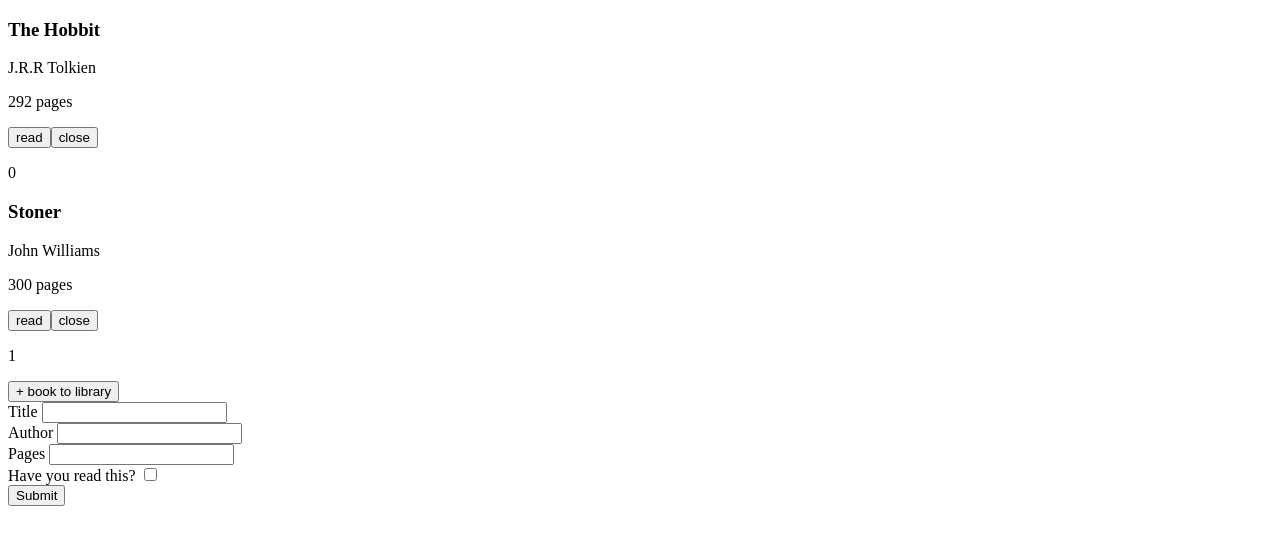
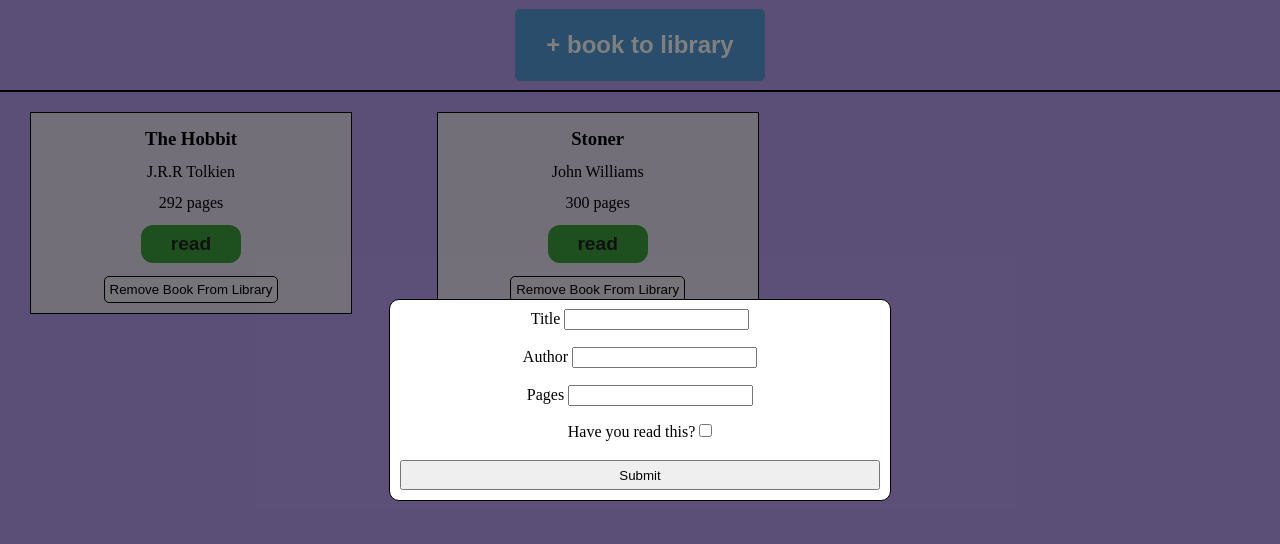
Before and after one commit to Aristotleboi/library, a plain HTML site: page index.html in a window 1280 px wide. Both pictures are taken after a click on the button "+ book to library". Drawn offline with Linux system fonts and the light colour scheme.

Commit message:
finished for now needs updates and css clean up:

```diff
--- a/index.html
+++ b/index.html
@@ -8,11 +8,9 @@
     <title>Library</title>
 </head>
 <body>
-    <div id="cards">
-
+    <div class="header">
+        <button id="add">+ book to library</button>
     </div>
-
-    <button id="add">+ book to library</button>
     <div class="form" id="form">
         <form>
             <div class="book-title">
@@ -35,6 +33,12 @@
         <button type="submit" id="submit">Submit</button>
     </div>
 
+    <div id="cards">
+
+    </div>
+    <div id="overlay"></div>
+
+
     <script src="library.js"></script>
 </body>
 </html>
--- a/library.js
+++ b/library.js
@@ -41,10 +41,11 @@ function dispayBooks() {
         read.setAttribute('class', read.innerText)
         let closeButton = document.createElement('button');
         closeButton.setAttribute('class', 'close-button')
-        closeButton.innerText = "close";
+        closeButton.innerText = "Remove Book From Library";
         let libraryNumber = i;
         let cardNumber = document.createElement('p');
         cardNumber.innerText = libraryNumber;
+        cardNumber.setAttribute('class', 'card-number')
         console.log(libraryNumber)
         bookCard.append(title);
         bookCard.append(author);
@@ -57,6 +58,16 @@ function dispayBooks() {
         //function to allow button to remove library card
         closeButton.addEventListener('click', () => {
             cards.removeChild(bookCard)
+        })
+
+        read.addEventListener('click', () => {
+            if (read.innerText === 'read') {
+                read.innerHTML = 'unread';
+                read.setAttribute('class', 'unread');
+            } else {
+                read.innerHTML = 'read';
+                read.setAttribute('class', 'read');
+            }
         })
     }
 }
@@ -79,9 +90,31 @@ function bookForm() {
     }
     addBookToLibrary(bookTitle, bookAuthor, bookPages, bookReadValue);
     dispayBooks();
+    closeModal(form)
 }
 
 const submitForm = document.querySelector("#submit");
 submitForm.addEventListener('click', () => {
     bookForm();
 })
+
+//javascript for form popup
+
+const openForm = document.querySelector('#add')
+const overlay = document.getElementById('overlay')
+openForm.addEventListener('click', () => {
+    const form = document.querySelector('.form');
+    openModal(form);
+});
+
+function openModal(modal) {
+    if (modal == null) return;
+    modal.classList.add('active')
+    overlay.classList.add('active')
+}
+
+function closeModal(modal) {
+    if (modal == null) return;
+    modal.classList.remove('active');
+    overlay.classList.remove('active');
+}
--- a/style.css
+++ b/style.css
@@ -0,0 +1,143 @@
+* {
+    margin: 0px;
+}
+
+body {
+    display: flex;
+    flex-direction: column;
+    flex-grow: 1;
+    background-color: rgb(184, 159, 241)
+}
+
+.header {
+    margin: 0px;
+    background-color: rgb(184, 159, 241);
+    height: 80px;
+    display: flex;
+    justify-content: center;
+    align-items: center;
+    border-bottom: 2px solid black;
+    padding: 5px;
+}
+
+#add {
+    height: 3em;
+    width: 250px;
+    background-color: rgb(82, 155, 214);
+    font-size: 1.5em;
+    border: 0px;
+    border-radius: 5px;
+    color: rgb(255, 255, 255);
+    font-weight: 700;
+}
+
+.form {
+    position: fixed;
+    top: 50%;
+    left: 50%;
+    transform: translate(-50%, -50%) scale(0);
+    transition: 200ms ease-in-out;
+    border: 1px solid black;
+    border-radius: 10px;
+    z-index: 10;
+    background-color: white;
+    width: 500px;
+    max-width: 80%;
+    height: 200px;
+    max-height: 50%;
+    display: flex;
+    flex-direction: column;
+}
+
+.form.active{
+    transform: translate(-50%, -50%) scale(1);
+}
+
+form {
+    display: flex;
+    flex-direction: column;
+    justify-content: space-around;
+    align-items: center;
+    flex-grow: 1;
+}
+
+#submit {
+    margin-top: auto;
+    height: 30px;
+    margin: 10px;
+}
+
+#overlay {
+    position: fixed;
+    opacity: 0;
+    top: 0;
+    left: 0;
+    right:0;
+    bottom:0;
+    background-color: rgba(0, 0, 0, .5);
+    pointer-events: none;
+}
+
+#overlay.active {
+    opacity: 1;
+    pointer-events: all;
+}
+
+#cards {
+    display: grid;
+    grid-template-columns: repeat(3, 1fr);
+    padding: 20px 30px;
+    background-color: rgb(184, 159, 241);
+}
+
+.book-card {
+    border: 1px solid black;
+    width: 300px;
+    height: 200px;
+    margin-bottom: 30px;
+    display: flex;
+    flex-direction: column;
+    justify-content: space-between;
+    align-items: center;
+    padding: 0px 10px;
+    background-color: rgb(230, 224, 243);
+}
+
+.close-button {
+    margin-bottom: 10px;
+    background-color: rgb(236, 233, 243);
+    border: 1px solid black;
+    border-radius: 5px;
+    padding: 5px 5px;
+    font-weight: 500;
+}
+
+.card-number {
+    display: none;
+}
+
+.read {
+    border: none;
+    background-color: rgb(61, 160, 61);
+    width: 100px;
+    height: 2em;
+    font-size: 1.2em;
+    font-weight: bolder;
+    color: rgb(32, 37, 32);
+    border-radius: 12px;
+}
+
+h3 {
+    padding-top: 15px;
+}
+
+.unread {
+    border: none;
+    background-color: rgb(184, 24, 12);
+    width: 100px;
+    height: 2em;
+    font-size: 1.2em;
+    font-weight: bolder;
+    color: rgb(37, 5, 2);
+    border-radius: 12px;
+}
```
Lines whose indentation alone changed are shown as unchanged.
